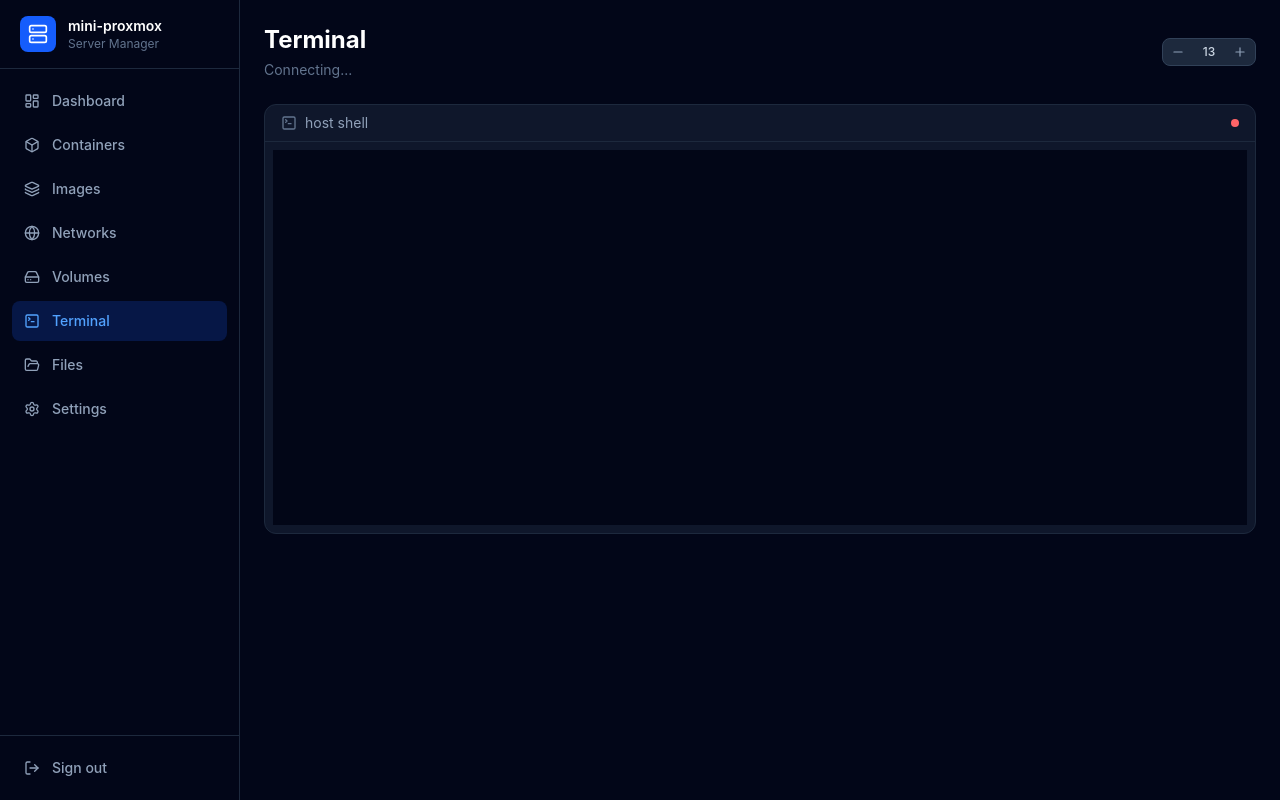
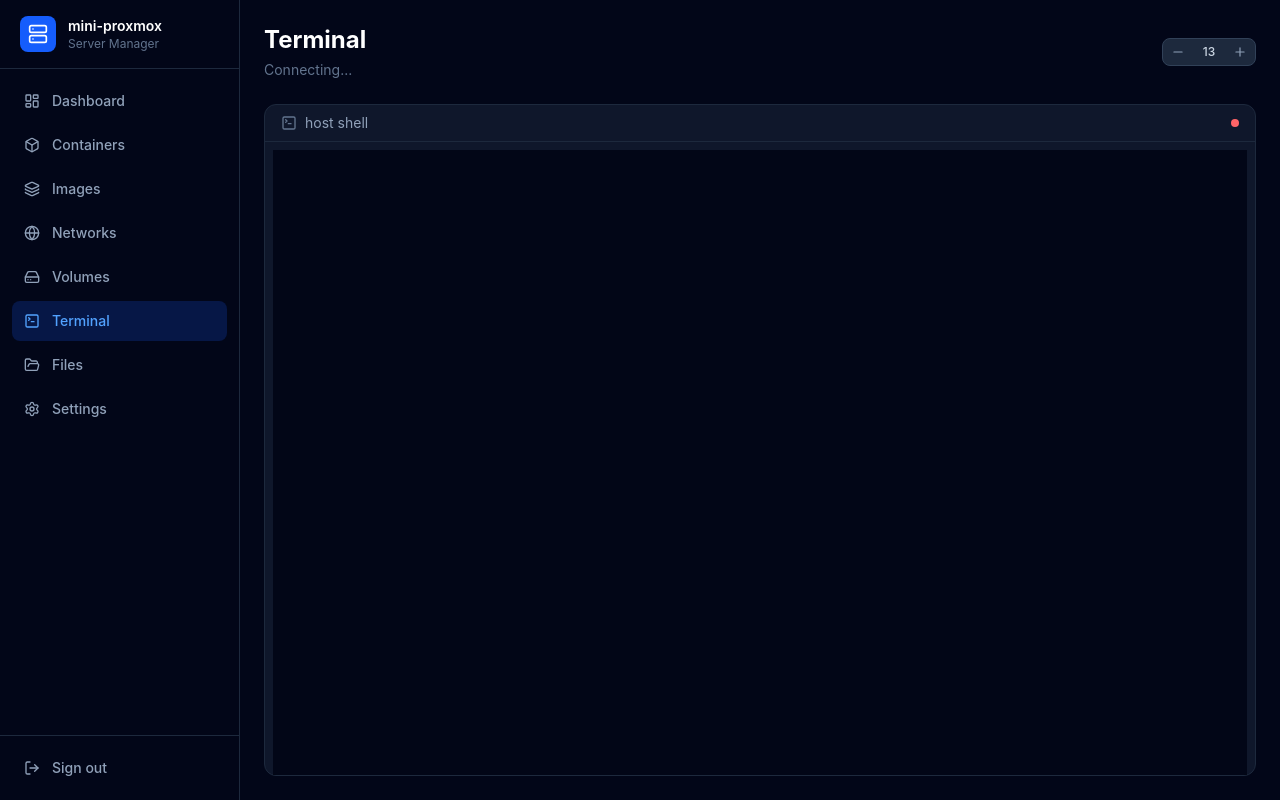
Before and after one commit to TanBread/mini-proxmox, a React (Vite) app in the folder client/: page /terminal in a window 1280 px wide. Built offline with nearby package versions, Linux system fonts and the light colour scheme; no server answers; sample sign-in values are in the browser's storage.

Commit message:
Terminal: fill viewport height, re-fit on container resize

```diff
--- a/client/src/pages/Terminal.jsx
+++ b/client/src/pages/Terminal.jsx
@@ -79,8 +79,16 @@ export default function Terminal() {
     }
     window.addEventListener('resize', resizeHandler)
 
+    // Re-fit when the container resizes (e.g. after layout settles)
+    const observer = new ResizeObserver(resizeHandler)
+    observer.observe(containerRef.current)
+
+    // Fit again on next frame after layout
+    requestAnimationFrame(resizeHandler)
+
     return () => {
       window.removeEventListener('resize', resizeHandler)
+      observer.disconnect()
       ws.close()
       term.dispose()
     }
@@ -100,7 +108,7 @@ export default function Terminal() {
   }
 
   return (
-    <div className="flex flex-col p-6">
+    <div className="flex h-full flex-col p-6">
       <PageHeader
         title="Terminal"
         subtitle={connected ? 'Connected — full shell with sudo' : 'Connecting...'}
@@ -123,7 +131,7 @@ export default function Terminal() {
         }
       />
 
-      <Card className="flex flex-col overflow-hidden" style={{ height: 'calc(100vh - 160px)' }}>
+      <Card className="flex min-h-0 flex-1 flex-col overflow-hidden">
         <div className="flex items-center gap-2 border-b border-slate-800 px-4 py-2">
           <TerminalSquare className="h-4 w-4 text-slate-500" />
           <span className="text-sm text-slate-400">host shell</span>
@@ -131,7 +139,7 @@ export default function Terminal() {
             className={`ml-auto h-2 w-2 rounded-full ${connected ? 'bg-green-400' : 'bg-red-400'}`}
           />
         </div>
-        <div ref={containerRef} className="flex-1 p-2" />
+        <div ref={containerRef} className="min-h-0 flex-1 p-2" />
       </Card>
     </div>
   )
```
